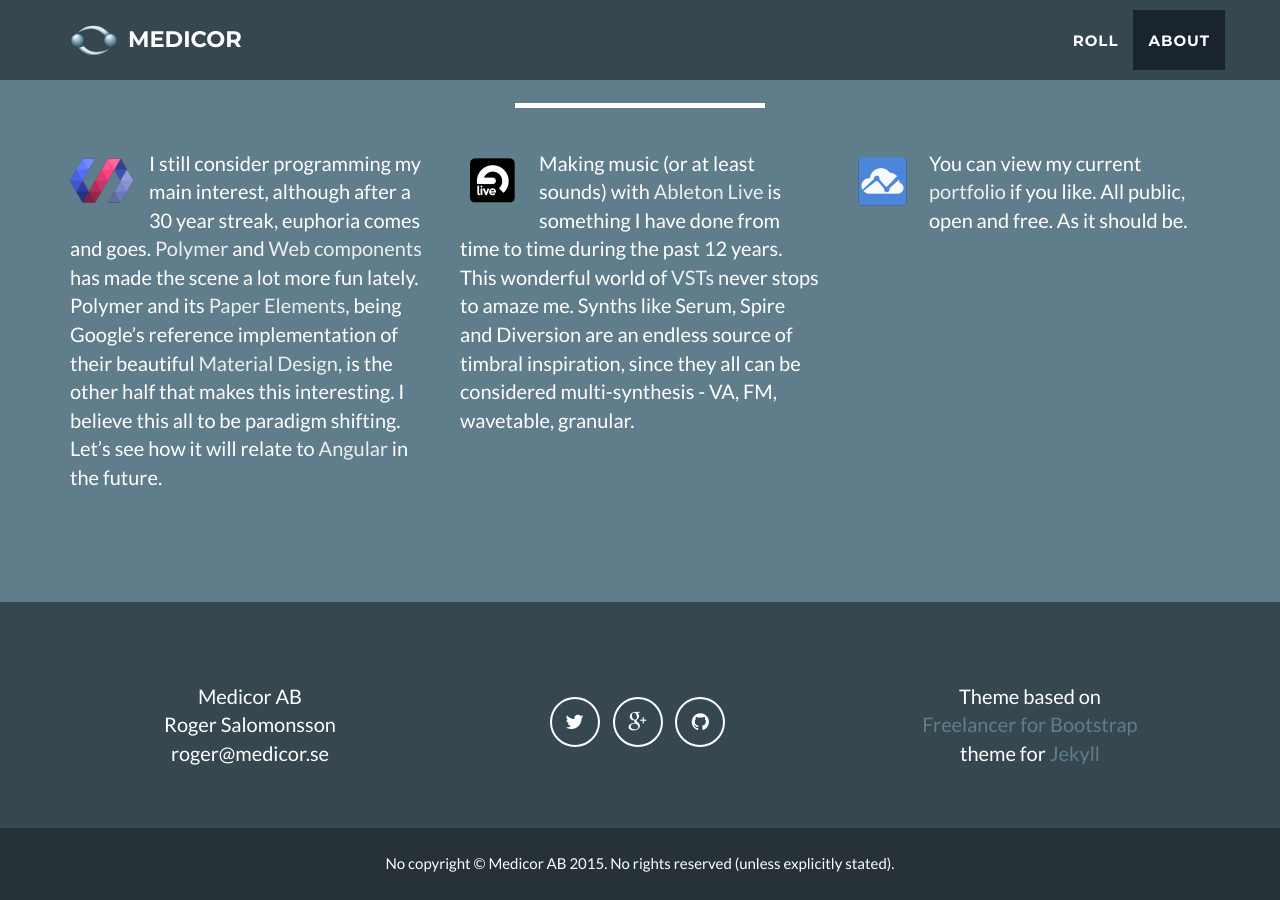
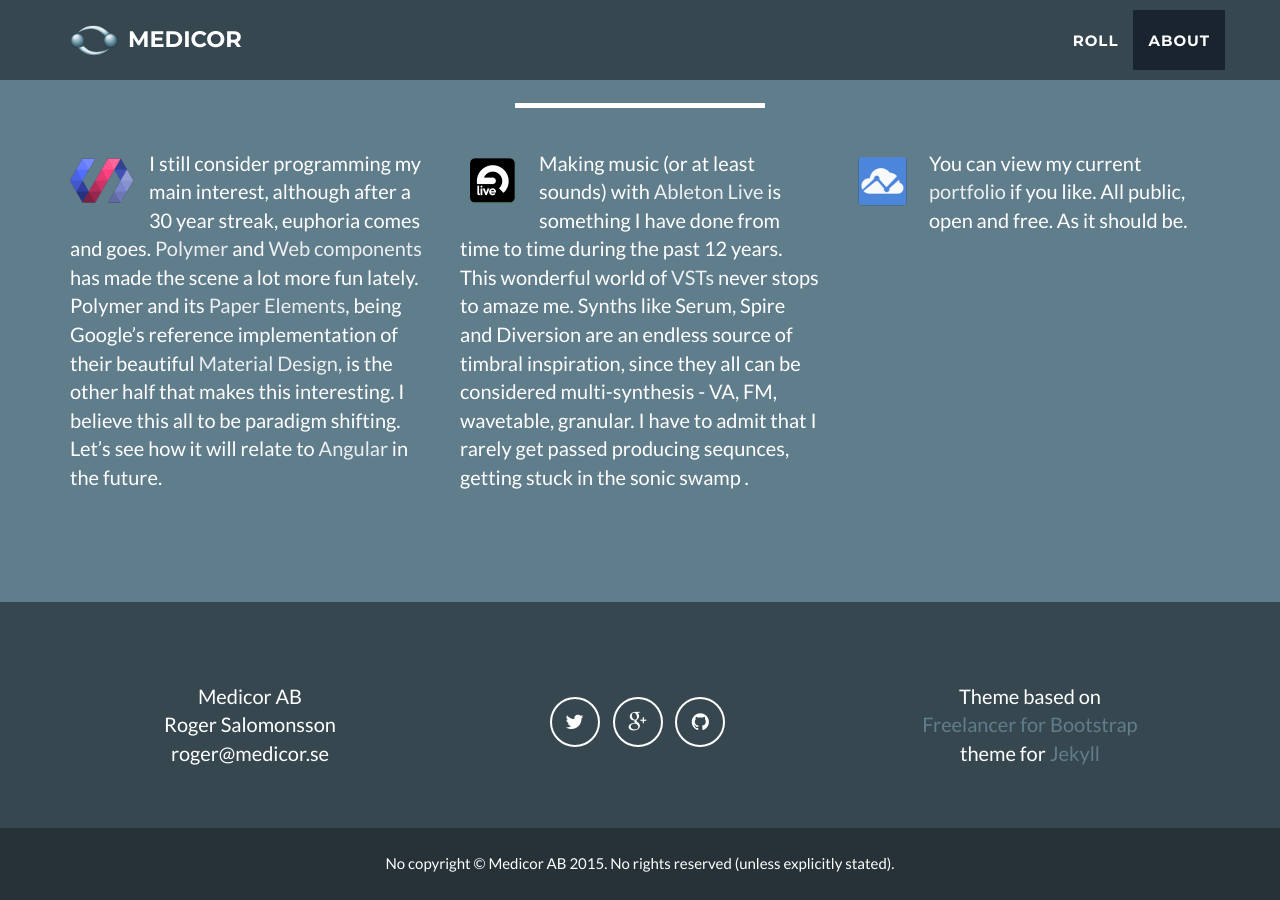
Before and after one commit to medicor/medicor.github.io, a Jekyll site: the page built from index.html, in a window 1280 px wide and 900 px high, scrolled down 1659 px. Built offline with Jekyll 4.4.1, drawn with Linux system fonts in a browser that asks for light colours; Markdown is read by kramdown in place of the engine named in the settings.

Commit message:
Published with https://stackedit.io/

```diff
--- a/_includes/about2.md
+++ b/_includes/about2.md
@@ -1,2 +1,2 @@
 <a href="https://www.ableton.com/en/live"><img src="/img/logo-ableton.png" style="float: left; margin: 0px 15px 15px 0px"></a>
-Making music (or at least sounds) with [Ableton Live](https://www.ableton.com/en/live) is something I have done from time to time during the past 12 years. This wonderful world of [VSTs](https://en.wikipedia.org/wiki/Virtual_Studio_Technology) never stops to amaze me. Synths like Serum, Spire and Diversion are an endless  source of timbral inspiration, since they all can be considered multi-synthesis - VA, FM, wavetable, granular.
+Making music (or at least sounds) with [Ableton Live](https://www.ableton.com/en/live) is something I have done from time to time during the past 12 years. This wonderful world of [VSTs](https://en.wikipedia.org/wiki/Virtual_Studio_Technology) never stops to amaze me. Synths like Serum, Spire and Diversion are an endless  source of timbral inspiration, since they all can be considered multi-synthesis - VA, FM, wavetable, granular. I have to admit that I rarely get passed producing sequnces, getting stuck in the sonic swamp <i class="icon-smile"></i>.
```
